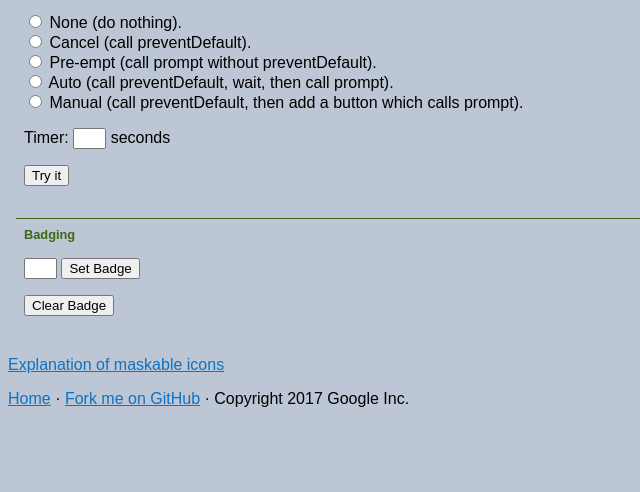
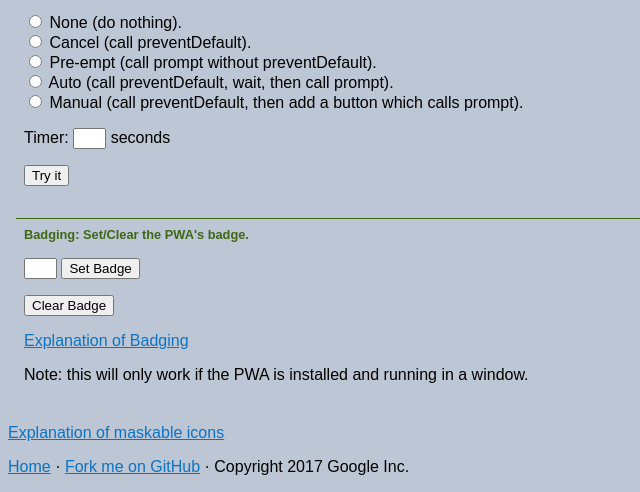
Before and after one commit to benfredwells/killer-marmot, a Python web app: template templates/app.html in a window 1280 px wide. Shown: the part 1000-1492 px from the top of the page, without its empty margins (0-640 px from the left). Before the commit the page ends 1407 px from the top, so only its background shows below. Run offline with Jinja, Linux system fonts and the light colour scheme; the template is opened without the code that fills it: most values are stand-ins (such as "Sample title", 1, 10 or a date in 2020).

Commit message:
Adds more detail

```diff
--- a/static/index.js
+++ b/static/index.js
@@ -154,7 +154,6 @@ const setupBadgeSection = () => {
   if (!badgeSection) {
     return;
   }
-
   // Check the API is available.
   if (!window.Badge) {
     console.log("Badge API not detected :'(");
--- a/templates/app.html
+++ b/templates/app.html
@@ -71,9 +71,11 @@
     </form>
   </div>{% endif %}
   {% if index_js %}<div class="log-section" id="badge_section">
-    <h2>Badging</h2>
+    <h2>Badging: Set/Clear the PWA's badge.</h2>
     <p><input name="badge" id="badge_content" size="1"/> <button id="set_badge">Set Badge</button></p>
     <p><button id="clear_badge">Clear Badge</button></p>
+    <a href="https://github.com/WICG/badging/blob/master/explainer.md">Explanation of Badging</a>
+    <p>Note: this will only work if the PWA is installed and running in a window.</p>
   </div>{% endif %}
   <p><a href="maskable.html">Explanation of maskable icons</a></p>
   <p>
```
